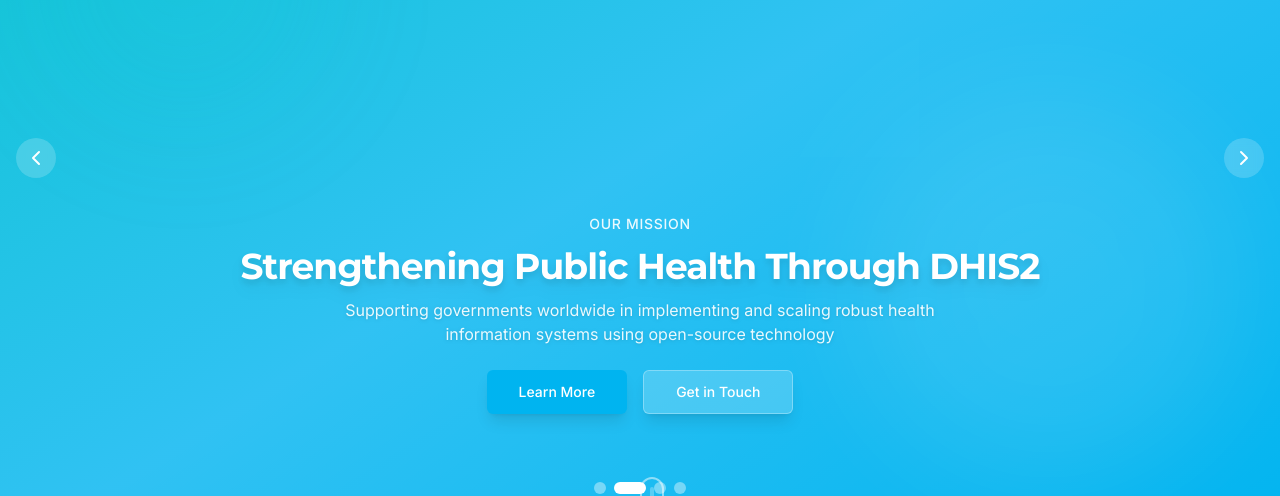
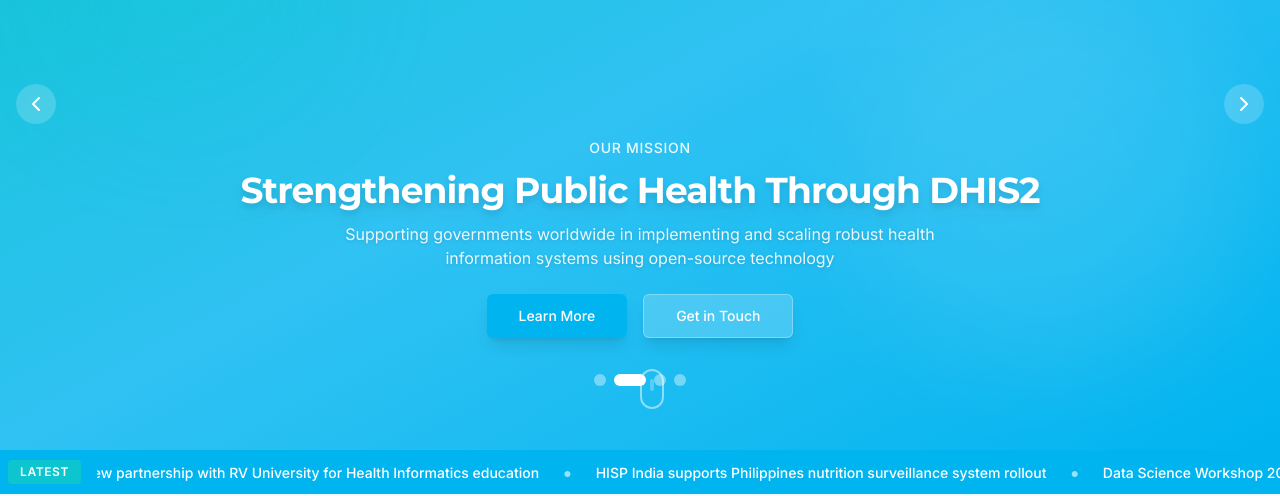
Before and after one commit to HISP-India/hisp-india-web-bones, a React (Vite) app: page / in a window 1280 px wide. Shown: the part 307-803 px from the top of the page. Built offline with nearby package versions, Linux system fonts and the light colour scheme; the HTML template or start-up script is replaced by a standard one.

Commit message:
Changes
Co-authored-by: bhardwajsahilr <194711000+bhardwajsahilr@users.noreply.github.com>

```diff
--- a/src/components/HeroSlider.tsx
+++ b/src/components/HeroSlider.tsx
@@ -65,7 +65,7 @@ export function HeroSlider() {
 
   return (
     <section
-      className="relative w-full min-h-screen flex items-center justify-center overflow-hidden scroll-snap-start"
+      className="relative w-full min-h-[calc(100svh-108px)] flex items-center justify-center overflow-hidden scroll-snap-start"
       onMouseEnter={() => setIsPaused(true)}
       onMouseLeave={() => setIsPaused(false)}
     >
@@ -97,7 +97,7 @@ export function HeroSlider() {
       ))}
 
       {/* Content */}
-      <div className="container relative z-10 self-end pb-32 md:pb-36">
+      <div className="container relative z-10 self-end pb-24 md:pb-28">
         <div className="max-w-4xl mx-auto text-center">
           <div className="relative min-h-[180px] md:min-h-[200px]">
             {slides.map((slide, index) => (
```
